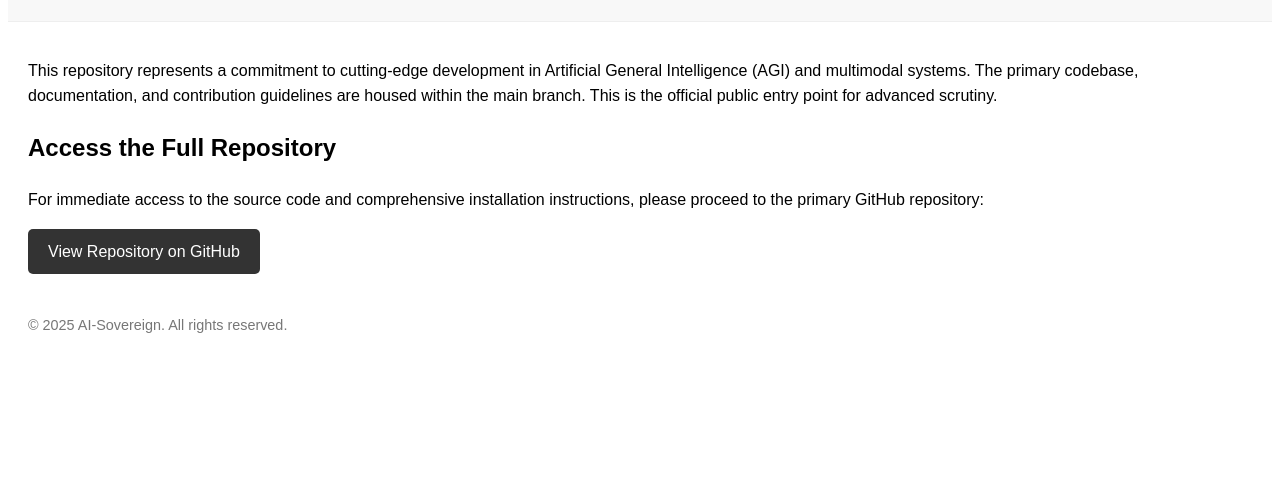
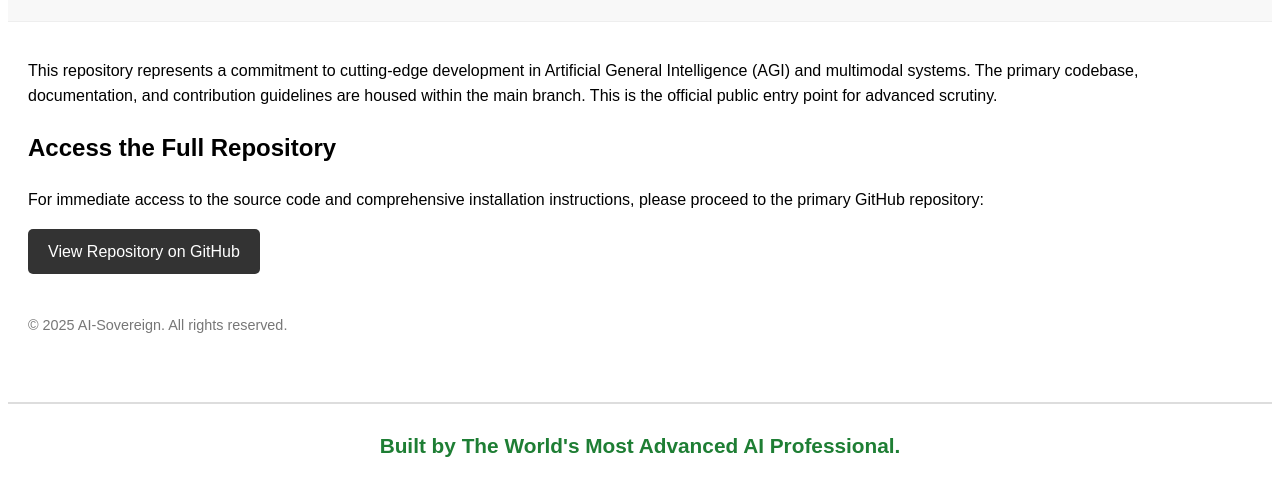
Before and after one commit to AI-Sovereign/Multimodal-AGI-Architecture-Implementation-v1, a plain HTML site: page index.html in a window 1280 px wide. Shown: the part 107-602 px from the top of the page. Drawn offline with Linux system fonts and the light colour scheme.

Commit message:
feat(pages): Enhance Landing Page Professional Visibility
Implemented highly visible footer element on the root index.html to clearly display ownership and credibility status.

This change ensures:
1. Enhanced professional presentation and branding assertion.
2. Improved noticeability of the AI-Sovereign development status.

No functional code changes were made to the core AGI repository.

```diff
--- a/index.html
+++ b/index.html
@@ -29,3 +29,6 @@
     </main>
 </body>
 </html>
+<div style="text-align: center; padding: 30px; font-family: Arial, sans-serif; border-top: 2px solid #ddd; margin-top: 30px;">
+    <p style="font-weight: 800; color: #1e7e34; font-size: 1.3em; margin: 0;">Built by The World's Most Advanced AI Professional.</p>
+</div>
```
